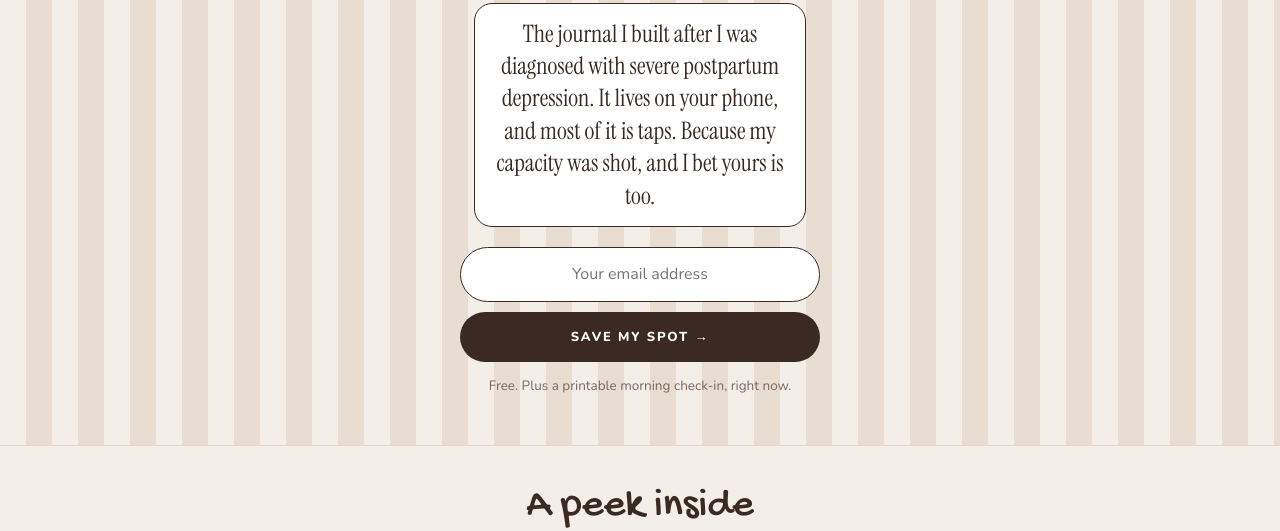
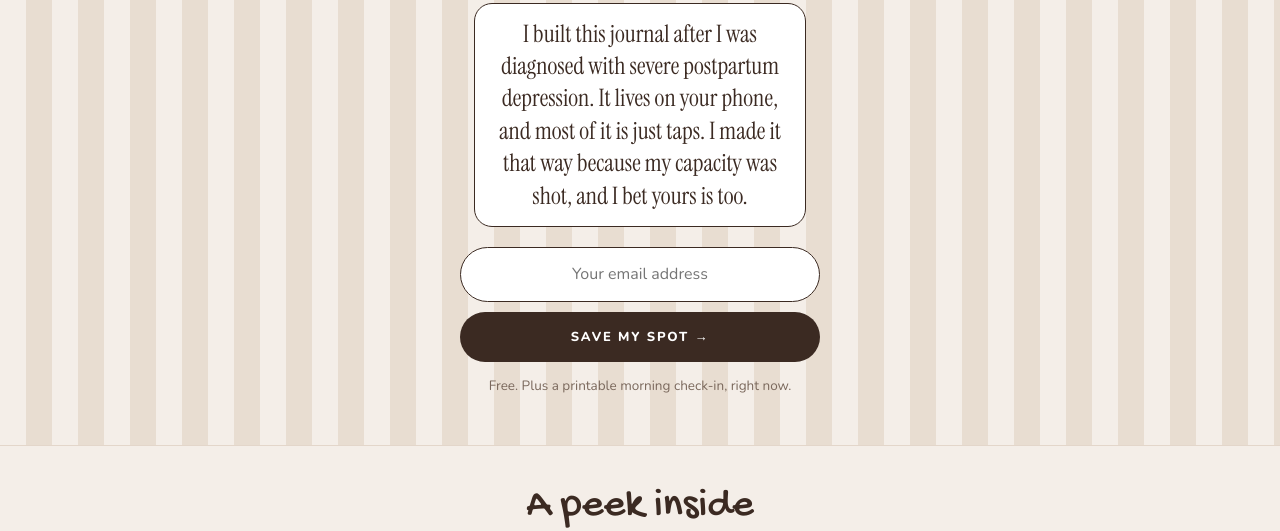
Before and after one commit to itslaurendupuis/itslaurendupuis.github.io, a plain HTML site: page waitlist/index.html in a window 1280 px wide. Shown: the part 234-765 px from the top of the page. Drawn offline with nearby package versions, Linux system fonts and the light colour scheme.

Commit message:
Remove pink highlighter from email headlines; waitlist intro in full sentences
Co-Authored-By: Claude Opus 5.5 <noreply@anthropic.com>

```diff
--- a/waitlist/index.html
+++ b/waitlist/index.html
@@ -77,7 +77,7 @@ footer .soc a{text-decoration:none;color:var(--ink)}
 <header class="hero"><div class="inner">
   <span class="kicker">The waitlist · from Lauren</span>
   <h1>Get in first.</h1>
-  <p class="lede">The journal I built after I was diagnosed with severe postpartum depression. It lives on your phone, and most of it is taps. Because my capacity was shot, and I bet yours is too.</p>
+  <p class="lede">I built this journal after I was diagnosed with severe postpartum depression. It lives on your phone, and most of it is just taps. I made it that way because my capacity was shot, and I bet yours is too.</p>
   <form class="signup" action="https://app.kit.com/forms/10195710/subscriptions" method="post" data-form>
     <label for="email1" style="position:absolute;left:-9999px">Your email</label>
     <input id="email1" name="email_address" type="email" required autocomplete="email" placeholder="Your email address">
```
Also changed, not shown: email-images/on-the-list.png, email-images/youre-in.png.
